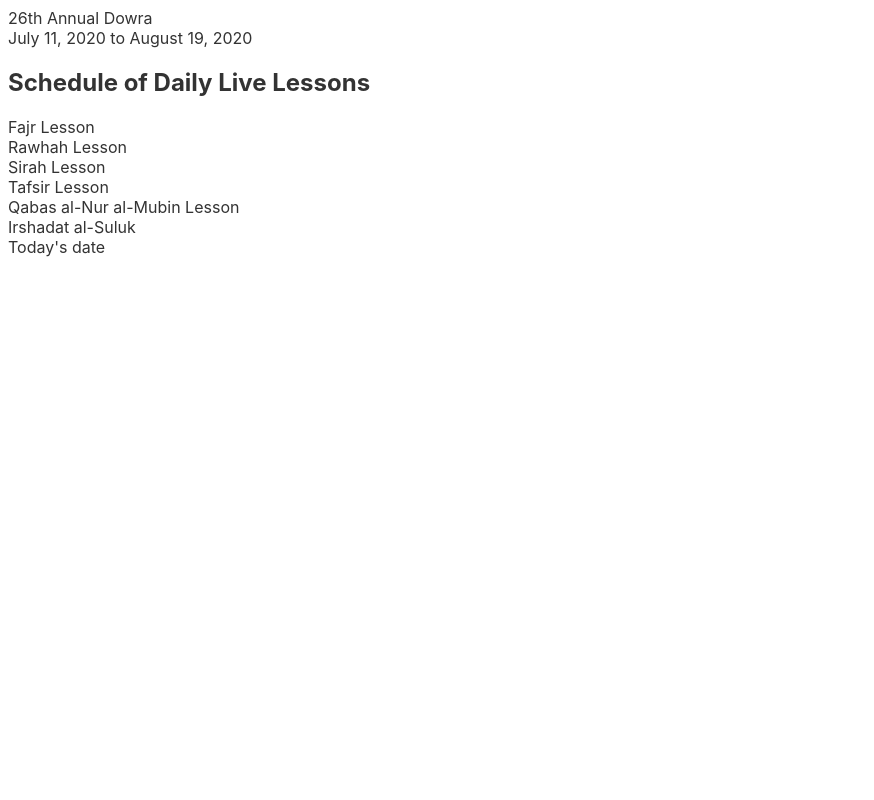
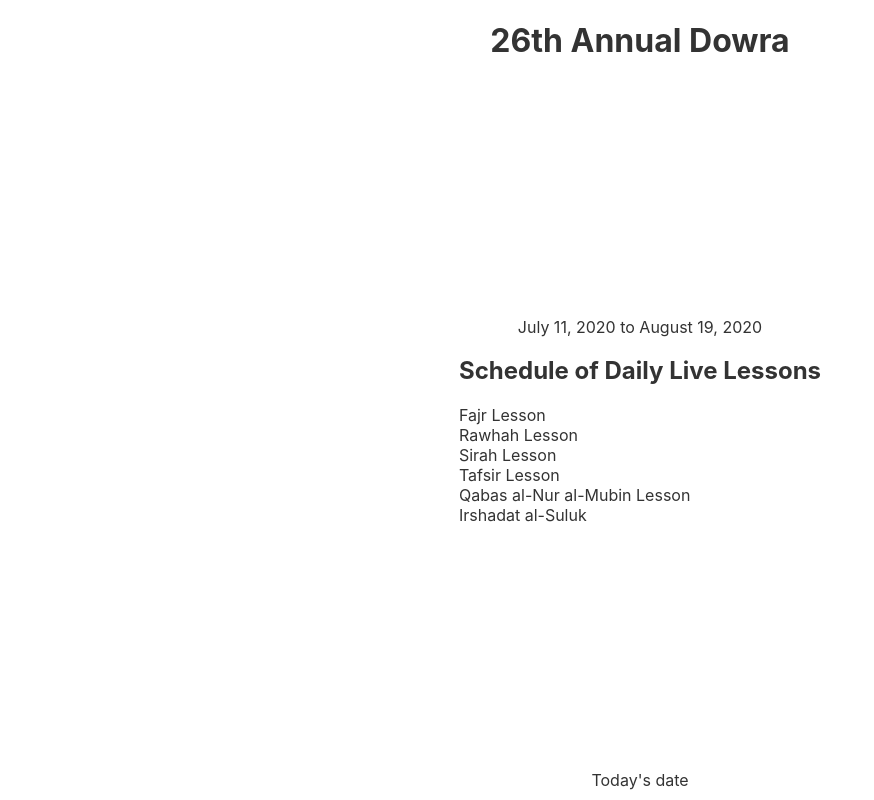
Before and after one commit to p-adams/jadual, a Svelte app: page / in a window 1280 px wide. Shown: the whole page, without its empty margins (0-874 px from the left). Built offline with nearby package versions, Linux system fonts and the light colour scheme.

Commit message:
add simple layout

```diff
--- a/public/global.css
+++ b/public/global.css
@@ -1,19 +1,14 @@
-html, body {
-	position: relative;
-	width: 100%;
-	height: 100%;
-}
-
 body {
   color: #333;
   margin: 0;
-	padding: 8px;
+
   box-sizing: border-box;
-	font-family: -apple-system, BlinkMacSystemFont, "Segoe UI", Roboto, Oxygen-Sans, Ubuntu, Cantarell, "Helvetica Neue", sans-serif;
+  font-family: -apple-system, BlinkMacSystemFont, "Segoe UI", Roboto,
+    Oxygen-Sans, Ubuntu, Cantarell, "Helvetica Neue", sans-serif;
 }
 
 a {
-	color: rgb(0,100,200);
+  color: rgb(0, 100, 200);
   text-decoration: none;
 }
 
@@ -22,14 +17,17 @@ a:hover {
 }
 
 a:visited {
-	color: rgb(0,80,160);
+  color: rgb(0, 80, 160);
 }
 
 label {
   display: block;
 }
 
-input, button, select, textarea {
+input,
+button,
+select,
+textarea {
   font-family: inherit;
   font-size: inherit;
   padding: 0.4em;
--- a/src/App.svelte
+++ b/src/App.svelte
@@ -25,7 +25,7 @@
       topic: [
         {
           description:
-            "Commentary on Sheikh 'Ali Ba Ras's explanation of al-Hikam al-'Ata'iyyah along with an explanation of Imam al-Haddad's poem Rejoice, O Steadfast One",
+            "Commentary on Sheikh 'Ali Ba'Ras' explanation of al-Hikam al-'Ata'iyyah along with an explanation of Imam al-Haddad's poem Rejoice, O Steadfast One",
           links: [{}],
           resources: [{ title: "", links: [] }]
         }
@@ -84,8 +84,37 @@
   ];
 </script>
 
-<main>26th Annual Dowra</main>
-<div>July 11, 2020 to August 19, 2020</div>
+<style>
+  .app {
+    min-height: 100vh;
+    display: flex;
+    flex-direction: column;
+  }
+  .container {
+    flex: 1;
+    display: flex;
+    align-items: center;
+    justify-content: center;
+  }
+
+  .header_title,
+  .program_dates,
+  .current_date {
+    text-align: center;
+  }
+
+  .current_date {
+    padding: 10px;
+  }
+</style>
+
+<div class="app">
+  <header>
+    <h1 class="header_title">26th Annual Dowra</h1>
+  </header>
+  <div class="container">
+    <div>
+      <div class="program_dates">July 11, 2020 to August 19, 2020</div>
       <div class="classes">
         <h2>Schedule of Daily Live Lessons</h2>
         <div>Fajr Lesson</div>
@@ -95,4 +124,10 @@
         <div>Qabas al-Nur al-Mubin Lesson</div>
         <div>Irshadat al-Suluk</div>
       </div>
-<div>Today's date</div>
+    </div>
+
+  </div>
+  <footer>
+    <div class="current_date">Today's date</div>
+  </footer>
+</div>
```
Also changed, not shown: 1 other file (tests, documents, lock files or other folders). Lines whose indentation alone changed are shown as unchanged.
